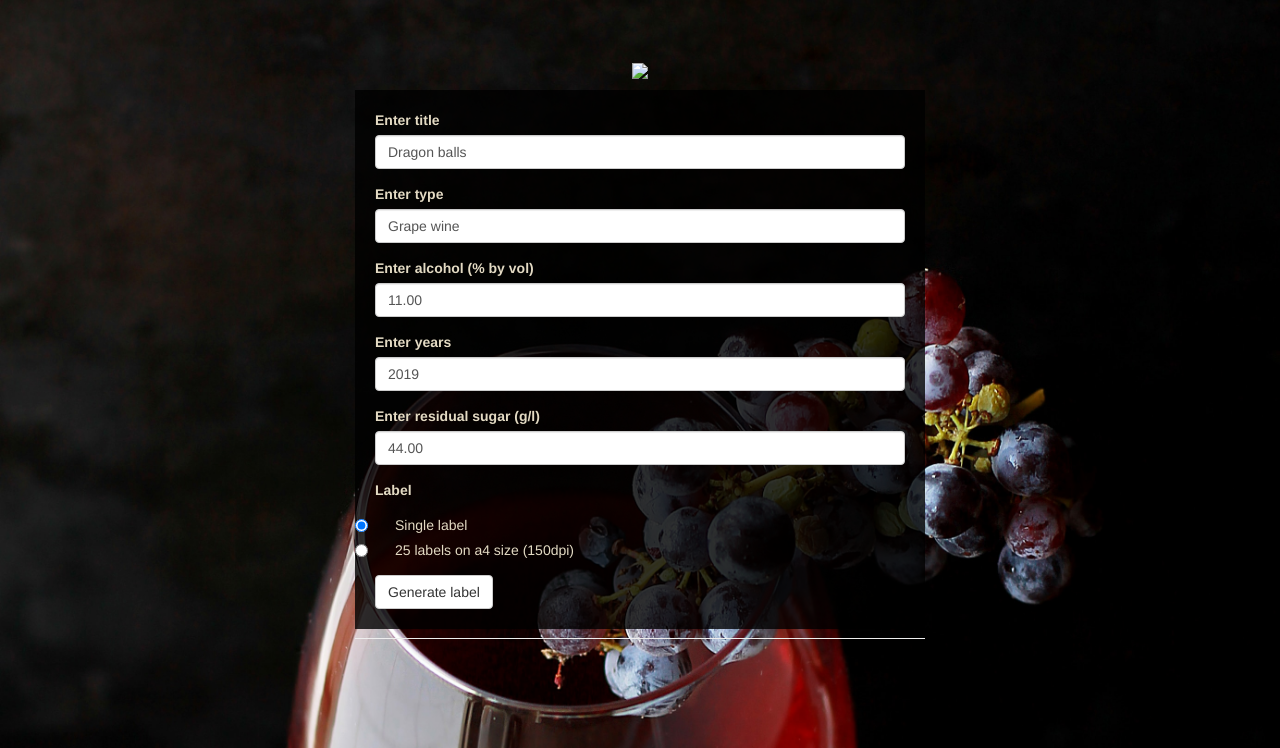
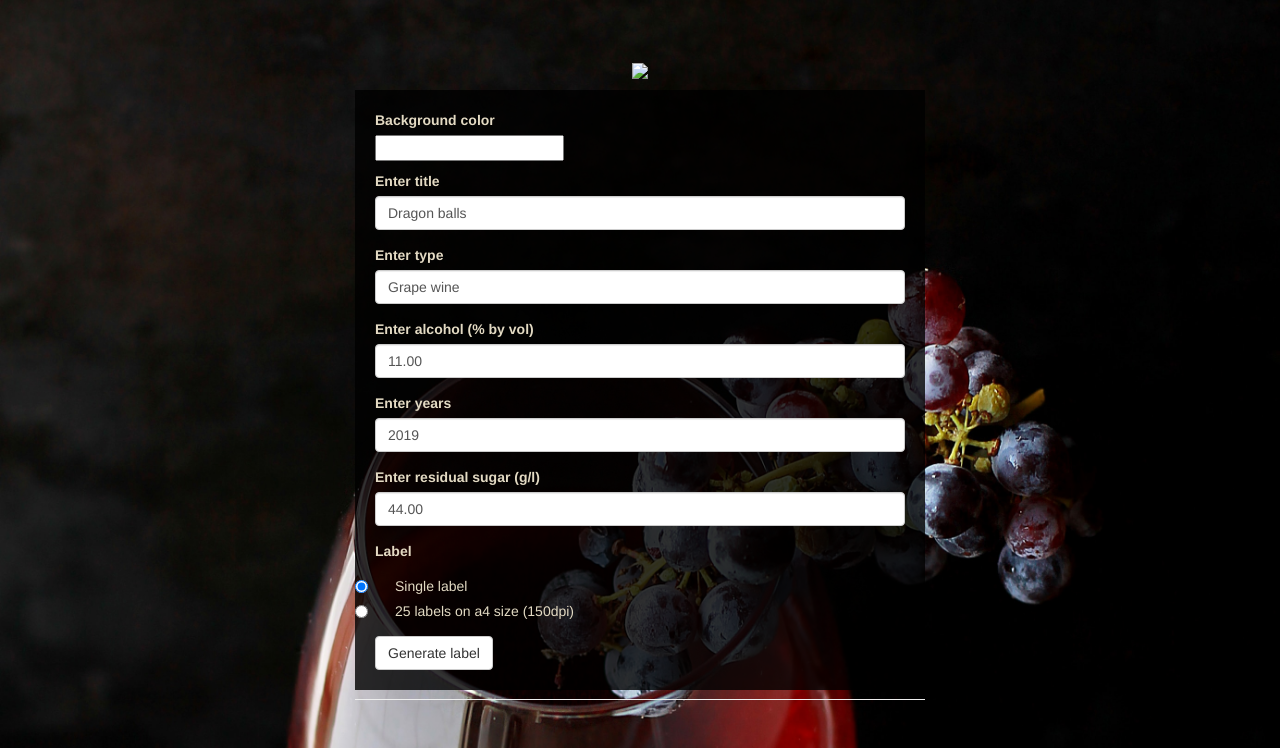
Before and after one commit to ignasand/Label-generator, a Flask app: template templates/label.html in a window 1280 px wide. Shown: the part 52-800 px from the top of the page. Run offline with Flask 2, Linux system fonts and the light colour scheme; the template is opened without the code that fills it: values that come from a table or form of the project are taken from there, others are empty; some libraries are stand-ins or nearby versions.

Commit message:
reduced, background color selection is working

```diff
--- a/app.py
+++ b/app.py
@@ -1,5 +1,8 @@
-from flask import Flask, render_template, send_file
+from flask import Flask, render_template, send_file, request
 from flask_bootstrap import Bootstrap
+from flask_colorpicker import colorpicker
+
+from flask_debugtoolbar import DebugToolbarExtension
 
 from flask_wtf import FlaskForm
 from wtforms import StringField, SubmitField, DecimalField, IntegerField, RadioField
@@ -13,11 +16,10 @@ from label_pil import suggar_num_to_str_en, generate_label
 app = Flask(__name__)
 app.config['SECRET_KEY'] = 'hard to guess string'
 bootstrap = Bootstrap(app)
+colorpicker(app)
 
-class NumberForm(FlaskForm):
-    number = DecimalField('Enter first number', validators=[DataRequired()])
-    number2 = DecimalField('Enter second number', validators=[DataRequired()])
-    submit = SubmitField('Submit')
+app.debug = True
+toolbar = DebugToolbarExtension(app)
 
 class LabelForm(FlaskForm):
     title1 = StringField('Enter title', default="Dragon balls", validators=[DataRequired(), Length(max=25)])
@@ -32,28 +34,6 @@ class LabelForm(FlaskForm):
 
     submit = SubmitField('Generate label')
 
-# def generate_label(title1, title2, number_alcohol, number_years, number_sweetness):
-#     font_size = 20
-#     font_color = 'rgb(0, 0, 0)'
-#     font = ImageFont.truetype('fonts/Montserrat-Bold.otf', size=font_size)
-#     font1 = ImageFont.truetype('fonts/Montserrat-Regular.otf', size=int(font_size))
-#     font2 = ImageFont.truetype('fonts/Montserrat-Italic.otf', size=int(font_size / 1.2))
-#
-#     img = Image.new(mode="RGB", size=(200, 200), color=(255, 255, 255))
-#     draw = ImageDraw.Draw(img)
-#
-#     draw.text((0, 0), title1, fill=font_color, font=font)
-#     draw.text((0, 0 + font_size * 1), title2, fill=font_color, font=font)
-#     draw.text((0, 0 + font_size * 2), str(number_alcohol), fill=font_color, font=font)
-#     draw.text((0, 0 + font_size * 3), str(number_sweetness), fill=font_color, font=font)
-#     draw.text((0, 0 + font_size * 4), str(number_years), fill=font_color, font=font)
-#     return img
-
-
-def do_calculations(number, number2):
-    result = number / number2
-    return result
-
 def serve_pil_image(pil_img):
     img_io = BytesIO()
     pil_img.save(img_io, 'JPEG', quality=100)
@@ -66,7 +46,6 @@ def load_image(pil_img):
     pil_img.save(img_io, 'JPEG', quality=100)
     img_temp = base64.b64encode(img_io.getvalue())
     return img_temp.decode('ascii')
-
 
 @app.route('/img')
 def serve_img():
@@ -90,29 +69,33 @@ def label():
     number_years = None
     number_sweetness = None
     img2 = None
+    color_var = 'rgb(255,255,255)'
 
     if form.validate_on_submit():
         if form.radio.data == 'C1':
             title1 = form.title1.data
             title2 = form.title2.data
+            if color_var != request.form.get('rgb'):
+                color_var = request.form.get('rgb')
             number_alcohol = form.number_alcohol.data
             number_years = form.number_years.data
             number_sweetness = form.number_sweetness.data
-
             number_sweetness = suggar_num_to_str_en(number_sweetness)
 
             # img = Image.new(mode="RGB", size=(200, 200), color=(255, 255, 255))
-            img = generate_label(title1, title2, number_alcohol, number_years, number_sweetness)
+            img = generate_label(title1, title2, number_alcohol, number_years, number_sweetness, color_var)
             # return serve_pil_image(img)
             img2 = load_image(img)
         if form.radio.data == 'C2':
             title1 = form.title1.data
             title2 = form.title2.data
+            if color_var != request.form.get('rgb'):
+                color_var = request.form.get('rgb')
             number_alcohol = form.number_alcohol.data
             number_years = form.number_years.data
             number_sweetness = form.number_sweetness.data
             number_sweetness = suggar_num_to_str_en(number_sweetness)
-            img = generate_label(title1, title2, number_alcohol, number_years, number_sweetness)
+            img = generate_label(title1, title2, number_alcohol, number_years, number_sweetness, color_var)
 
             img_multy = Image.new("RGB", (1240, 1754))
             for i in range(0, 5):
@@ -125,7 +108,7 @@ def label():
 
             img2 = load_image(img_multy)
 
-    return render_template('label.html', form=form, img2=img2)
+    return render_template('label.html', form=form, img2=img2, color_var=color_var)
 
 @app.route('/contacts', methods=['GET','POST'])
 def contacts():
--- a/templates/label.html
+++ b/templates/label.html
@@ -1,5 +1,11 @@
 {% extends "base.html" %}
 {% import "bootstrap/wtf.html" as wtf %}
+
+{% block scripts %}
+  {{ super() }}
+  {{ colorpicker.loader() }}
+  {{ colorpicker.picker(ids=['.color'], showAlpha='false') }}
+{% endblock %}
 
 {% block title %}Label generator{% endblock %}
 
@@ -12,7 +18,12 @@
 	</p>
 	{% endif %}
 	<div style="background: rgba(0,0,0,0.8); padding: 20px;">
-	{{ wtf.quick_form(form) }}
+		<form class="verticalform" method="post">
+			<label for="rgb">Background color</label><br>
+			<input name="rgb" class='color' value='{{ color_var }}'/>
+			<p></p>
+			{{ wtf.quick_form(form) }}
+		</form>
 	</div>
 </div>
 {% endblock %}
```
Also changed, not shown: label_pil.py (+6 -2 lines), 1 other file.
